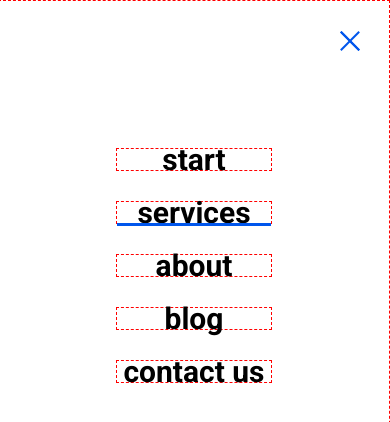
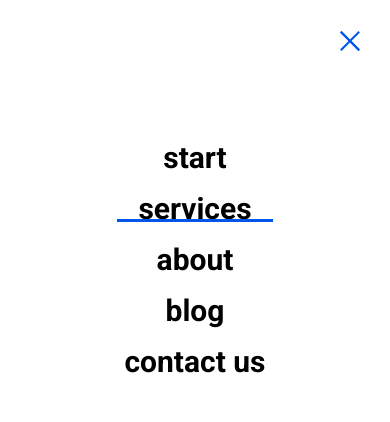
Before and after one commit to WebHeroSchool/IrinaAfonina, a plain HTML site: page index.html in a window 390 px wide. Both pictures are taken after a click on the label 349 px from the left and 53 px from the top of the page. Shown: the top 422 px of the page. Drawn offline with Linux system fonts and the light colour scheme.

Commit message:
убраны пунктиры, исправлены ошибки

```diff
--- a/styles.css
+++ b/styles.css
@@ -4,13 +4,11 @@
 
 body {
   margin: 0;
-  border: dashed 1px red;
 }
 
 .wrapper {
   margin-left: 10%;
   width: 80%;
-  border: dashed 1px red;
 }
 
 .header {
@@ -22,14 +20,12 @@ body {
 
 .logo, .menu {
   display: inline-block;
-  border: dashed 1px red;
 }
 
 .logo {
   margin-right: 0;
   width: 190px;
   height: 35px;
-  border: dashed 1px red;
   background: url('img/logo.svg');
 }
 
@@ -41,7 +37,6 @@ body {
 .menu__item {
   position: relative;
   padding: 0;
-  border: dashed 1px red;
   margin: 0 12px;
   font: 500 18px/21px 'Roboto', arial, helvetica, sans-serif;
   color: #000;
@@ -50,13 +45,12 @@ body {
   cursor: pointer;
 }
 
-.menu__item: last-child {
+.menu__item:last-child {
   padding-right: 0;
   margin-right: 0;
 }
 
 .menu__item:hover {
-  opacity: 0.5s;
   color: #0056EC;
 }
 
@@ -116,7 +110,7 @@ transition: background 1s ease-in-out;
   }
 
   50% {
-    background: white;
+    background: cyan;
   }
 
   to {
@@ -128,7 +122,6 @@ transition: background 1s ease-in-out;
   animation: flash 3s 5 ease-in-out;
 }
 .main__button:hover {
-	opacity: 0.5s;
 	background: turquoise;
 	}
 
@@ -153,20 +146,24 @@ transition: background 1s ease-in-out;
 
  .main {
 	 width: 50%;
-     padding: 0px 50% 100px 0;
+     padding: 10px 50% 100px 0;
      background: top right no-repeat url(img/mainImg.svg);
      background-size: 55%;
-     margin-top: 100px;
+     margin-top: 90px;
 	}
 
 	.menu {
-		margin-top: 12px;
+		margin-top: 5px;
 	}
 
 
 	.menu__item {
 	 font-size: 14px;
     }
+
+    .menu__item:last-child {
+    margin-right: 0;
+     }
 
 	.main__title {
   	font: normal 50px/66px pt_serifbold, arial, helvetica, 'sans-serif';
@@ -252,14 +249,14 @@ transition: background 1s ease-in-out;
   .main__title {
   	margin-bottom: 10px;
   	margin-top: 10px;
-  	padding-top: 10px;
-  	font: normal 30px/35px pt_serifbold, arial, helvetica, 'sans-serif';
+  	padding-top: 4px;
+  	font: normal 30px/40px pt_serifbold, arial, helvetica, 'sans-serif';
   }
 
   .main__subtitle {
   	padding: 0 50px;
   	font: bold 16px/19px Roboto, arial, helvetica, 'sans-serif';
-  	margin: 40px 0 20px 0;
+  	margin: 30px 0 20px 0;
   }
 
   .main__button {
@@ -346,7 +343,11 @@ transition: background 1s ease-in-out;
   transition-duration: .25s;
  }
 
+ .menu__item:last-child {
+ 	margin-right: 30%;
+ }
+
  .menu__item:hover {
-  background-color: none;
+  background-color: white;
  }
 }
```
